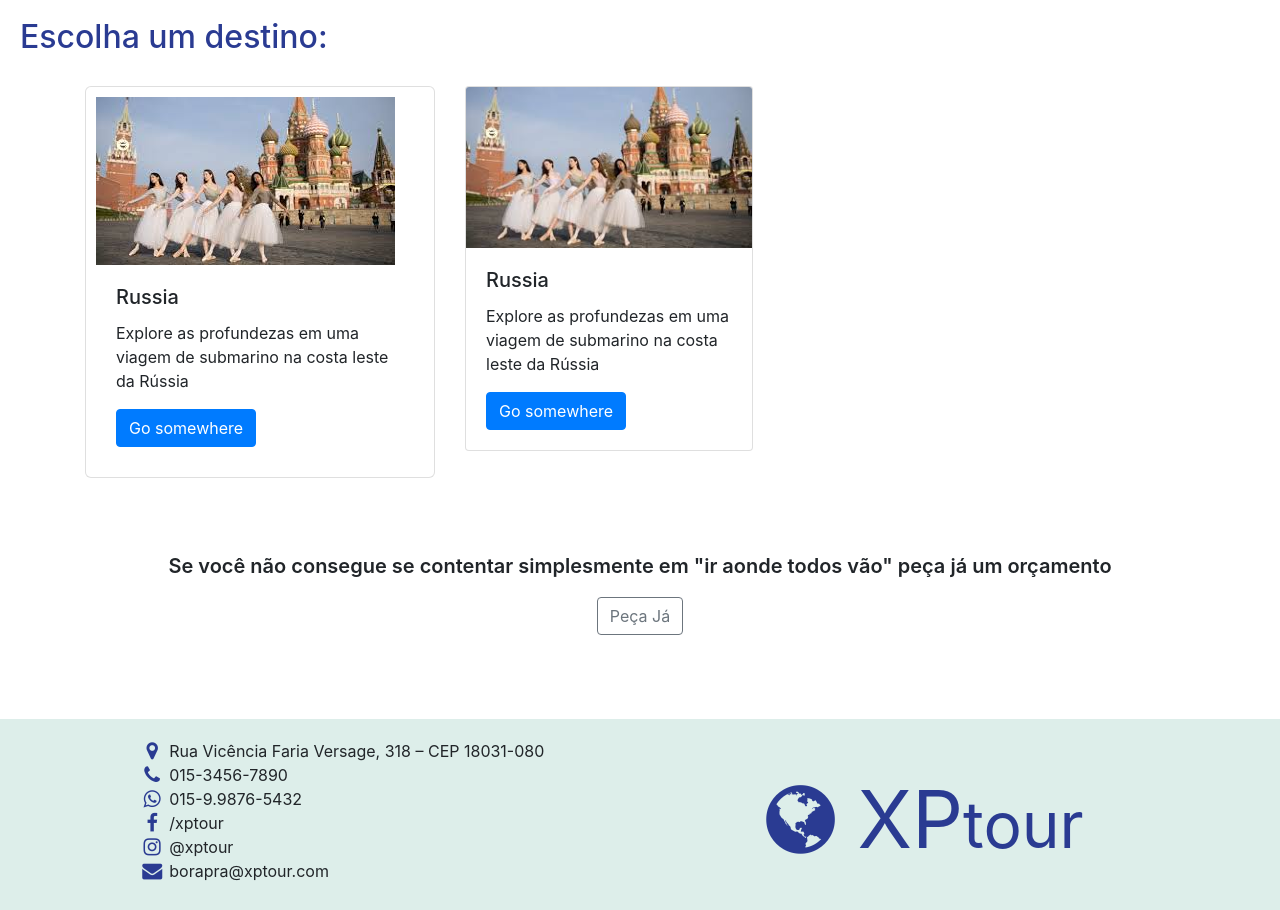
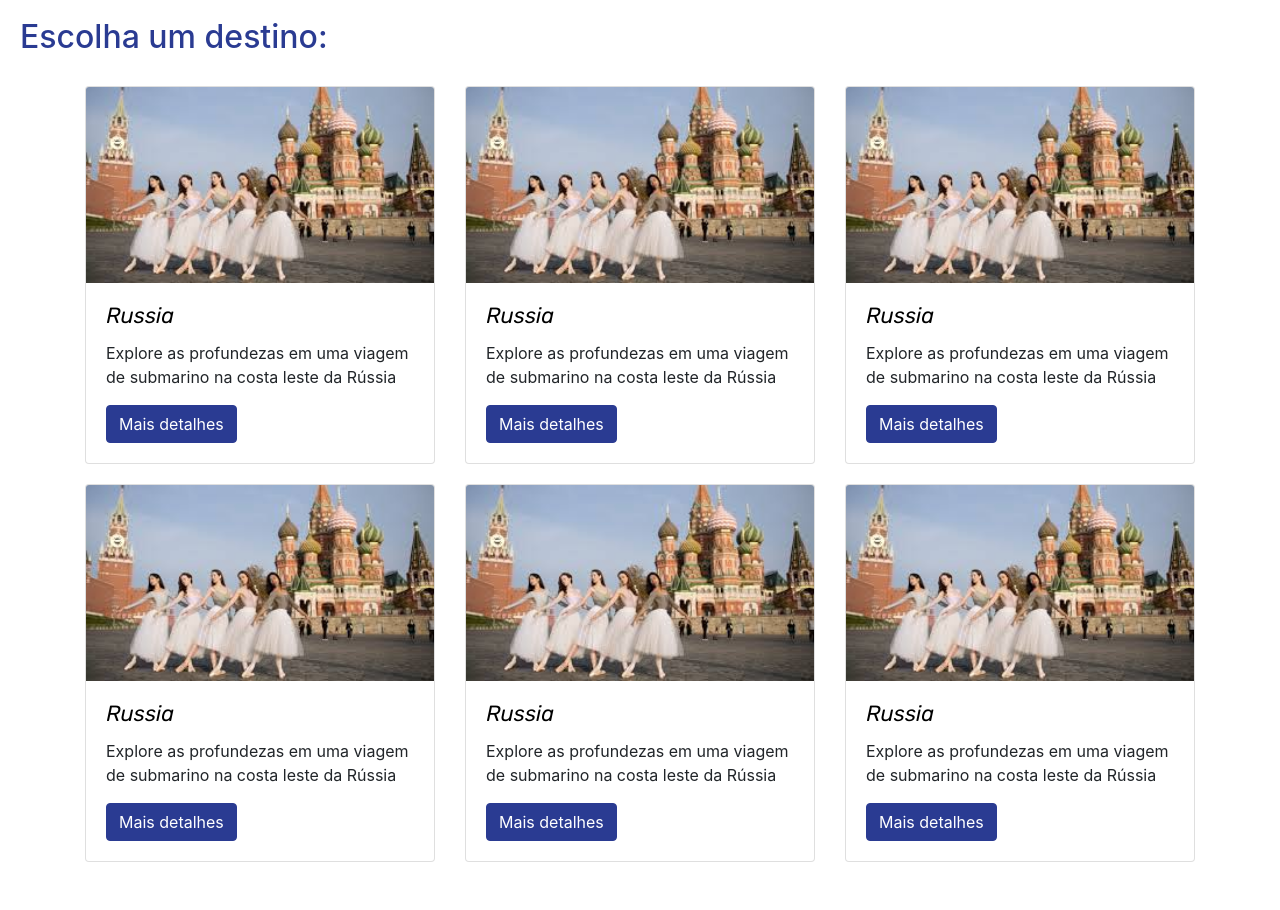
Before and after one commit to LucasFlaquer/xp-tour, a website: page app/templates/index.html in a window 1280 px wide. Shown: the part 802-1712 px from the top of the page. Drawn offline with nearby package versions, Linux system fonts and the light colour scheme; files that its build step writes are made by us from their sources; files whose address does not match are found by name.

Commit message:
hero banner

```diff
--- a/app/scss/_fonts.scss
+++ b/app/scss/_fonts.scss
@@ -4,3 +4,8 @@
   font-weight:normal;
   font-style: normal;
 }
+
+@font-face {
+	font-family: Staatliches;
+	src: url("../fonts/Staatliches/Staatliches-Regular.ttf");
+}
--- a/app/scss/_footer.scss
+++ b/app/scss/_footer.scss
@@ -7,7 +7,6 @@
 		list-style: none;
 	}
 	&--item {
-		padding-left: 15px;
 		display: flex;
 		justify-content: flex-start;
 		align-items: center;
--- a/app/scss/_hero.scss
+++ b/app/scss/_hero.scss
@@ -8,6 +8,21 @@
 	align-items: center;
 
 	&--title {
+		padding: 10px;
+		border-radius: 5px;
 		max-width: 500px;
+		background-color: rgba(142, 142, 142, 0.7);
+		font-family: Staatliches, cursive;
+		h1 {
+			font-size: 2rem;
+			font-weight: bold;
+			span {
+				color: $blue;
+			}
+		}
+		h2 {
+			font-size: 3rem;
+			color: #eee;
+		}
 	}
 }
--- a/app/scss/project/_orcamento.scss
+++ b/app/scss/project/_orcamento.scss
@@ -4,10 +4,10 @@
 	align-items: center;
 	flex-direction: column;
 	text-align: center;
-    padding: 20px;
+  padding: 2vw;
 
 	&--text {
-		font-size: 20px;
+		font-size: 25px;
 		font-weight: 600;
 	}
 }
--- a/app/scss/project/_trip.scss
+++ b/app/scss/project/_trip.scss
@@ -2,6 +2,19 @@
 	padding: 20px;
 	// background: linear-gradient(180deg,#3cecc2,#343944);
 
+	.card {
+		margin-bottom: 20px;
+		&-title {
+			font-family: 'Rubik-Regular';
+			font-weight: normal;
+			color: $black;
+			font-size: 22px;
+		}
+		.btn {
+			background: $blue;
+			border: 1px solid $blue;
+		}
+	}
 	&--item {
    	border: 1px solid rgba(0,0,0,.125);
     display: block;
@@ -15,10 +28,4 @@
 	&--detail {
 		padding: 1.25rem;
 	}
-	&--title {
-		font-family: 'Rubik-Regular';
-		font-weight: normal;
-		color: $black;
-		font-size: 22px;
-	}
 }
--- a/app/templates/index.html
+++ b/app/templates/index.html
@@ -26,7 +26,7 @@
   <section class="hero">
   	<div class="hero--title">
 	  	<h2>Viva o desconhecido. Conheça uma nova forma de viver</h2>
-	  	<h1>Descubra um novo mundo com a XP Tour</h1>
+	  	<h1>Descubra um novo mundo com a <span>XP Tour</span></h1>
   	</div>
   </section>
   <section class="section trip">
@@ -34,22 +34,62 @@
     <div class="container">
       <div class="row">
         <div class="col-12 col-md-4">
-          <div class="trip--item card">
-            <img src="samples/russia.jpg" class="trip--image" alt="...">
-            <div class="trip--detail">
+          <div class="card">
+            <img src="samples/russia.jpg" class="card-img-top" alt="...">
+            <div class="card-body">
               <h5 class="card-title">Russia</h5>
               <p class="card-text">Explore as profundezas em uma viagem de submarino na costa leste da Rússia</p>
-              <a href="#" class="btn btn-primary">Go somewhere</a>
+              <a href="#" class="btn btn-primary">Mais detalhes</a>
             </div>
           </div>
         </div>
         <div class="col-12 col-md-4">
-          <div class="card" style="width: 18rem;">
+          <div class="card">
             <img src="samples/russia.jpg" class="card-img-top" alt="...">
             <div class="card-body">
               <h5 class="card-title">Russia</h5>
               <p class="card-text">Explore as profundezas em uma viagem de submarino na costa leste da Rússia</p>
-              <a href="#" class="btn btn-primary">Go somewhere</a>
+              <a href="#" class="btn btn-primary">Mais detalhes</a>
+            </div>
+          </div>
+        </div>
+        <div class="col-12 col-md-4">
+          <div class="card">
+            <img src="samples/russia.jpg" class="card-img-top" alt="...">
+            <div class="card-body">
+              <h5 class="card-title">Russia</h5>
+              <p class="card-text">Explore as profundezas em uma viagem de submarino na costa leste da Rússia</p>
+              <a href="#" class="btn btn-primary">Mais detalhes</a>
+            </div>
+          </div>
+        </div>
+        <div class="col-12 col-md-4">
+          <div class="card">
+            <img src="samples/russia.jpg" class="card-img-top" alt="...">
+            <div class="card-body">
+              <h5 class="card-title">Russia</h5>
+              <p class="card-text">Explore as profundezas em uma viagem de submarino na costa leste da Rússia</p>
+              <a href="#" class="btn btn-primary">Mais detalhes</a>
+            </div>
+          </div>
+        </div>
+        <div class="col-12 col-md-4">
+          <div class="card">
+            <img src="samples/russia.jpg" class="card-img-top" alt="...">
+            <div class="card-body">
+              <h5 class="card-title">Russia</h5>
+              <p class="card-text">Explore as profundezas em uma viagem de submarino na costa leste da Rússia</p>
+              <a href="#" class="btn btn-primary">Mais detalhes</a>
+            </div>
+          </div>
+        </div>
+        <div class="col-12 col-md-4">
+          <div class="card">
+            <img src="samples/russia.jpg" class="card-img-top" alt="...">
+            <div class="card-body">
+              <h5 class="card-title">Russia</h5>
+              <p class="card-text">Explore as profundezas em uma viagem de submarino na costa leste da Rússia</p>
+              <a href="#" class="btn btn-primary">Mais detalhes</a>
             </div>
           </div>
         </div>
```
Also changed, not shown: dist/css/main.css, dist/index.html, 1 other file.
